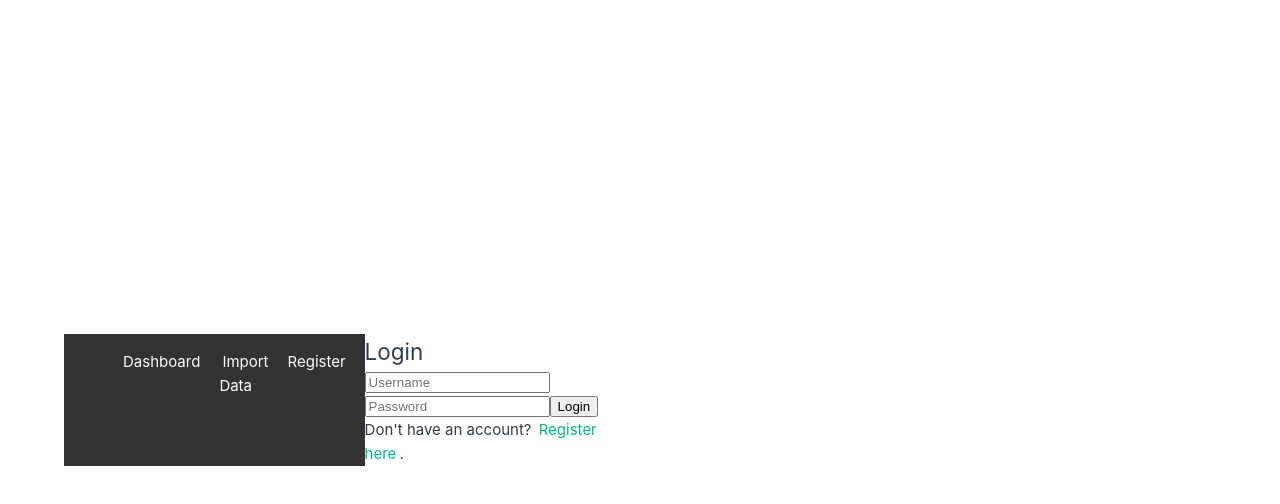
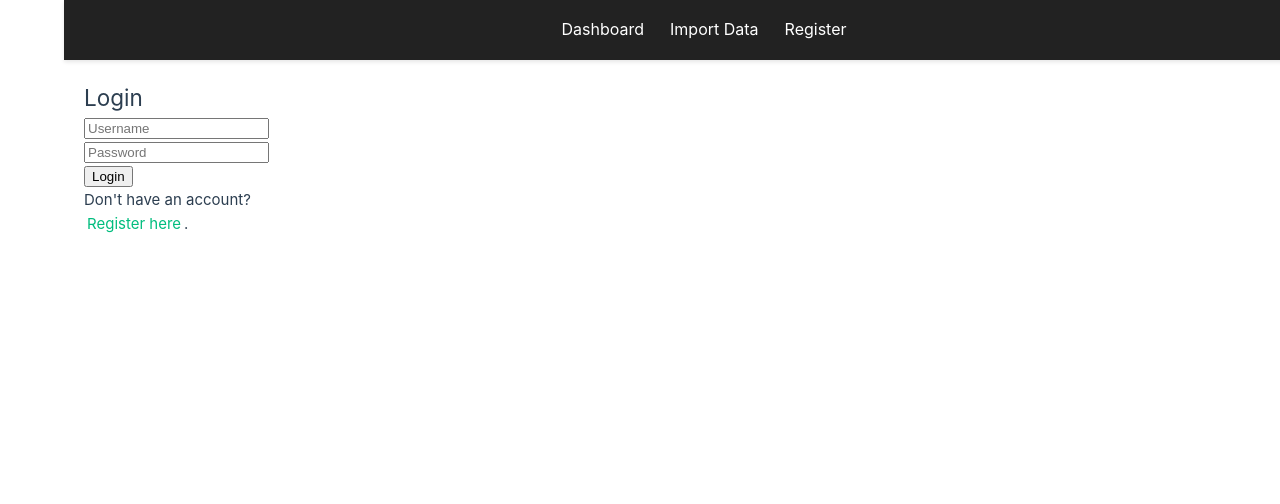
Before and after one commit to Bardioc26/bamort, a Vue app in the folder frontend/: page / in a window 1280 px wide. Shown: the top 504 px of the page. Built offline with nearby package versions, Linux system fonts and the light colour scheme.

Commit message:
wide layout

```diff
--- a/frontend/src/App.vue
+++ b/frontend/src/App.vue
@@ -1,7 +1,10 @@
 <template>
   <div id="app">
     <Menu />
-    <router-view />
+     <!-- Main Content Area -->
+     <main class="main-content">
+      <router-view />
+    </main>
   </div>
 </template>
 
@@ -15,6 +18,7 @@ export default {
 };
 </script>
 
+<style src="./assets/main.css"></style>
 <style>
 /* Global styles can go here */
 </style>
--- a/frontend/src/assets/main.css
+++ b/frontend/src/assets/main.css
@@ -33,3 +33,60 @@ a,
     padding: 0 2rem;
   }
 }
+
+/* Top Navigation Bar */
+.top-nav {
+  display: flex;
+  justify-content: space-around;
+  align-items: center;
+  background-color: var(--vt-c-black-soft); /* Use your palette from base.css */
+  color: var(--vt-c-white);
+  height: 60px;
+  width: 100%; /* Full width */
+  position: fixed; /* Fix it to the top */
+  top: 0;
+  z-index: 1000;
+  padding: 0 20px;
+  box-shadow: 0 2px 4px rgba(0, 0, 0, 0.1);
+}
+
+.top-nav ul {
+  list-style: none;
+  display: flex;
+  gap: 20px;
+  padding: 0;
+  margin: 0;
+}
+
+.top-nav li a {
+  text-decoration: none;
+  color: var(--vt-c-white);
+  font-size: 1rem;
+  transition: color 0.3s;
+}
+
+.top-nav li a:hover {
+  color: var(--vt-c-indigo); /* Highlight on hover */
+}
+
+/* Main Content Area */
+.main-content {
+  margin-top: 60px; /* Prevent content from overlapping the nav */
+  padding: 20px;
+  width: 100%; /* Full width */
+  box-sizing: border-box;
+  background-color: var(--color-background); /* Use palette from base.css */
+  min-height: calc(100vh - 60px); /* Fill the remaining height */
+}
+
+@media (max-width: 768px) {
+  .top-nav {
+    flex-direction: column;
+    height: auto;
+  }
+
+  .top-nav ul {
+    flex-direction: column;
+    gap: 10px;
+  }
+}
--- /dev/null
+++ b/frontend/src/components/CharacterDetails.vue
@@ -0,0 +1,34 @@
+<template>
+  <div>
+    <h1>Character Details</h1>
+    <p>ID: {{ character.id }}</p>
+    <p>Name: {{ character.name }}</p>
+    <p>Race: {{ character.rasse }}</p>
+    <p>Typ: {{ character.typ }}</p>
+    <p>Grad: {{ character.grad }}</p>
+    <p>Besitzer: {{ character.owner }}</p>
+    <p>öffentlich: {{ character.public }} </p>
+    <router-link to="/dashboard">Back to Character List</router-link>
+  </div>
+</template>
+
+<script>
+import API from '../utils/api'
+
+export default {
+  name: "CharacterDetails",
+  props: ["id"], // Receive the route parameter as a prop
+  data() {
+    return {
+      character: {},
+    };
+  },
+  async created() {
+    const token = localStorage.getItem('token')
+    const response = await API.get(`/api/characters/${this.id}`, {
+      headers: { Authorization: `Bearer ${token}` },
+    })
+    this.character = response.data
+  },
+};
+</script>
--- a/frontend/src/components/CharacterList.vue
+++ b/frontend/src/components/CharacterList.vue
@@ -2,7 +2,9 @@
   <div>
     <h2>Your Characters</h2>
     <ul>
-      <li v-for="character in characters" :key="character.character_id">
+      <li v-for="character in characters" :key="character.character_id" style="white-space: nowrap; /* Prevent line breaks inside list items */;">
+        <!-- Link to Character Details -->
+        <router-link :to="`/character/${character.id}`">View Details</router-link>
         {{ character.name }} ({{ character.rasse }}, {{ character.typ }}, {{ character.grad }}, {{ character.owner }}, {{ character.public }} )
         <button @click="goToAusruestung(character.character_id)">Manage Equipment</button>
       </li>
--- a/frontend/src/components/Menu.vue
+++ b/frontend/src/components/Menu.vue
@@ -1,5 +1,5 @@
 <template>
-  <nav class="menu">
+  <nav class="top-nav"><!---<nav class="menu"> --->
     <ul>
       <li>
         <router-link to="/dashboard" active-class="active">Dashboard</router-link>
--- a/frontend/src/router/index.js
+++ b/frontend/src/router/index.js
@@ -5,6 +5,8 @@ import RegisterView from "../views/RegisterView.vue";
 import DashboardView from "../views/DashboardView.vue";
 import AusruestungView from "../views/AusruestungView.vue";
 import FileUploadPage from "../views/FileUploadPage.vue";
+
+import CharacterDetails from "@/components/CharacterDetails.vue";
 
 
 
@@ -15,6 +17,8 @@ const routes = [
   { path: "/dashboard", name: "Dashboard", component: DashboardView, meta: { requiresAuth: true } },
   { path: "/ausruestung/:characterId", name: "Ausruestung", component: AusruestungView, meta: { requiresAuth: true } },
   { path: "/upload", name: "FileUpload", component: FileUploadPage },
+  // Route for character details  // Pass route params as props to the component
+  {    path: "/character/:id",     name: "CharacterDetails",    component: CharacterDetails,    props: true, meta: { requiresAuth: true }   },
 ];
 
 const router = createRouter({
```
Also changed, not shown: frontend/src/views/CharacterView.vue (added, +11 -0 lines).
